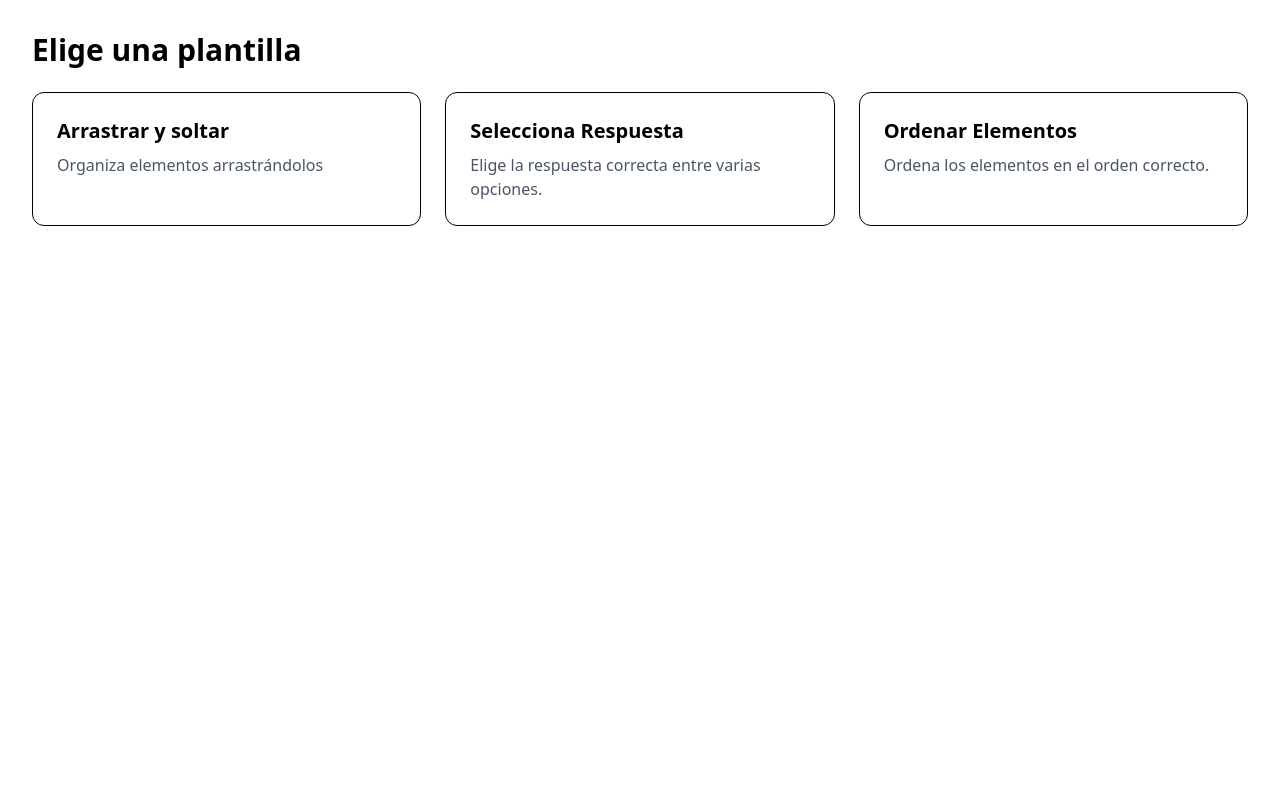
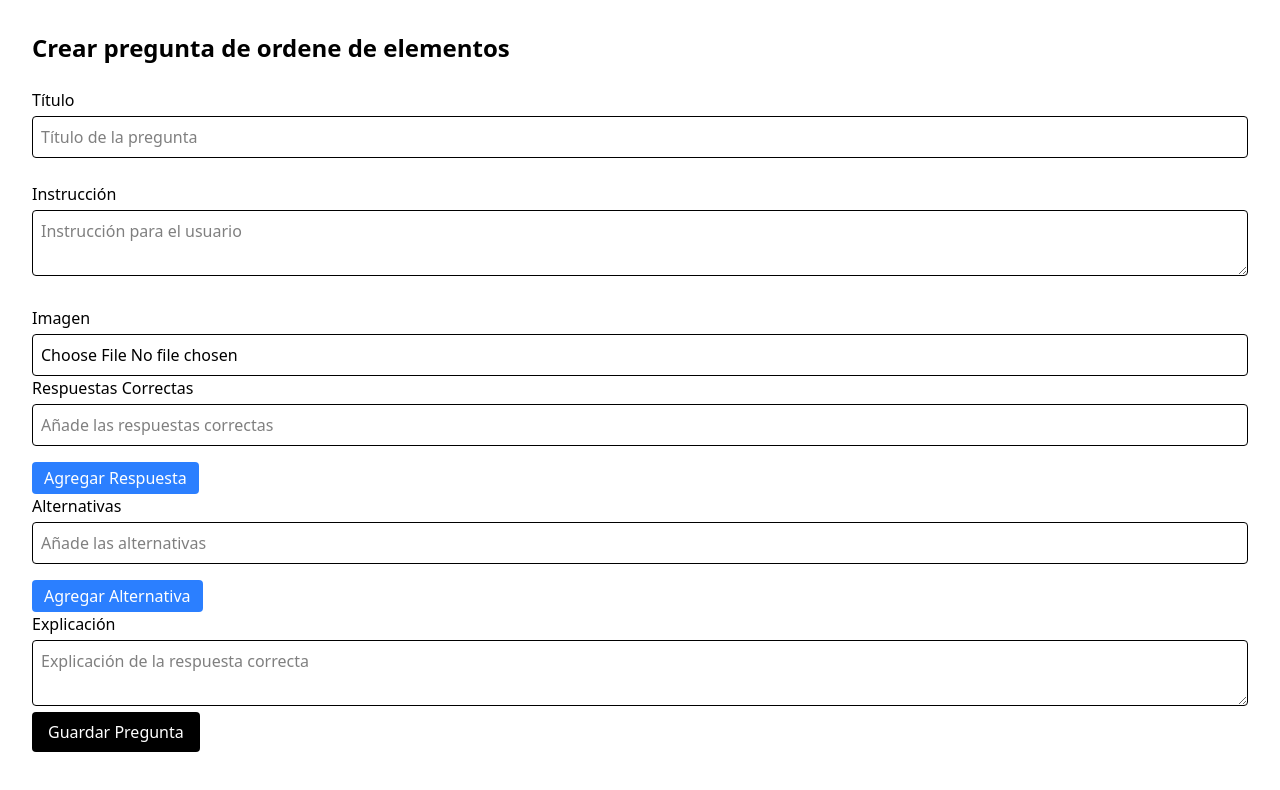
Before and after one commit to epf-21/web, a React (Vite) app in the folder frontend/: page / in a window 1280 px wide. Shown: the top 790 px of the page. Built offline with nearby package versions, Linux system fonts and the light colour scheme.

Commit message:
chore: eliminar y vaciar archivos innecesarios

```diff
--- a/frontend/src/App.jsx
+++ b/frontend/src/App.jsx
@@ -1,18 +1,12 @@
 import React from 'react';
 import { BrowserRouter, Routes, Route } from 'react-router-dom';
-import Home from './pages/Home';
-import DragDrop from './pages/DragDrop';
-import SelectCorrectAnswer from './pages/SelectCorrectAnswer';
-import SortElements from './pages/SortElements';
+import Home from './pages/home.jsx';
 
 export default function App() {
   return (
     <BrowserRouter>
       <Routes>
         <Route path='/' element={<Home />} />
-        <Route path='/Arrastrar-Soltar' element={<DragDrop />} />
-        <Route path='/Seleccionar-Respuesta' element={<SelectCorrectAnswer />} />
-        <Route path='/Ordenar-Elementos' element={<SortElements />} />
       </Routes>
     </BrowserRouter>
   )
--- a/frontend/src/components/TemplateCard.jsx
+++ /dev/null
@@ -1,19 +0,0 @@
-import { useNavigate } from 'react-router-dom';
-
-export default function TemplateCard({ name, description, path }) {
-  const navigate = useNavigate();
-
-  return (
-    <div
-      className="border rounded-xl p-6 hover:shadow-lg cursor-pointer transition"
-      onClick={() => navigate(path)}
-    >
-      <h2 className="text-xl font-semibold mb-2">
-        {name}
-      </h2>
-      <p className="text-gray-600">
-        {description}
-      </p>
-    </div>
-  );
-}
--- a/frontend/src/pages/DragDrop.jsx
+++ /dev/null
@@ -1,35 +0,0 @@
-import { useState } from 'react';
-
-export default function DragDrop() {
-  const [items, setItems] = useState(["Elemento 1", "Elemento 2", "Elemento 3"]);
-
-  const handleDrop = (dragIndex, hoverIndex) => {
-    const updatedItems = [...items];
-    const [removed] = updatedItems.splice(dragIndex, 1);
-    updatedItems.splice(hoverIndex, 0, removed);
-    setItems(updatedItems);
-  };
-
-  return (
-    <div className="p-8">
-      <h1 className="text-2xl font-bold mb-4">Arrastra para ordenar</h1>
-      <ul>
-        {items.map((item, index) => (
-          <li
-            key={index}
-            draggable
-            onDragStart={(e) => e.dataTransfer.setData("dragIndex", index)}
-            onDragOver={(e) => e.preventDefault()}
-            onDrop={(e) => {
-              const dragIndex = e.dataTransfer.getData("dragIndex");
-              handleDrop(dragIndex, index);
-            }}
-            className="border p-4 mb-2 bg-gray-100 rounded-md cursor-move"
-          >
-            {item}
-          </li>
-        ))}
-      </ul>
-    </div>
-  );
-}
--- a/frontend/src/pages/SelectCorrectAnswer.jsx
+++ /dev/null
@@ -1,128 +0,0 @@
-import { useState } from 'react';
-
-export default function SelectCorrectAnswer() {
-  const [title, setTitle] = useState('');
-  const [intruction, setIntruction] = useState('');
-  const [image, setImage] = useState(null);
-  const [correctAnswers, setCorrectAnswers] = useState(['']);
-  const [alternatives, setAlternatives] = useState([''])
-  const [explanation, setExplanation] = useState('');
-
-  const handleCorrectAnswerChange = (index, value) => {
-    const newCorrectAnswers = [...correctAnswers];
-    newCorrectAnswers[index] = value;
-    setCorrectAnswers(newCorrectAnswers);
-  }
-
-  const addItemCorrectAnswer = () => {
-    setCorrectAnswers([...correctAnswers, '']);
-  }
-
-  const handleAlternativeChange = (index, value) => {
-    const newAlternatives = [...alternatives];
-    newAlternatives[index] = value;
-    setAlternatives(newAlternatives);
-  }
-
-  const addItemAlternative = () => {
-    setAlternatives([...alternatives, '']);
-  }
-
-  const handleSubmit = (e) => {
-    e.preventDefault();
-    console.log({
-      title,
-      intruction,
-      image,
-      correctAnswers,
-      alternatives,
-      explanation
-    });
-  };
-
-  return (
-    <div className="p-8">
-      <h1 className="text-2xl font-bold mb-6">Crear pregunta de ordene de elementos</h1>
-      <form className="space-y-6" onSubmit={handleSubmit}>
-        <div>
-          <label className="block mb-1 font-medium">Título</label>
-          <input
-            type="text"
-            value={title}
-            onChange={(e) => setTitle(e.target.value)}
-            className="w-full p-2 border rounded"
-            placeholder="Título de la pregunta"
-          />
-        </div>
-        <div>
-          <label className="block mb-1 font-medium">Instrucción</label>
-          <textarea
-            value={intruction} onChange={(e) => setIntruction(e.target.value)}
-            className="w-full p-2 border rounded"
-            placeholder="Instrucción para el usuario"
-          />
-        </div>
-        <div>
-          <label className="block mb-1 font-medium">Imagen</label>
-          <input
-            type="file"
-            onChange={(e) => setImage(e.target.files[0])}
-            className="w-full p-2 border rounded"
-          />
-          <div>
-            <label className="block mb-1 font-medium">Respuestas Correctas</label>
-            {correctAnswers.map((item, index) => (
-              <input
-                key={index}
-                value={item}
-                onChange={(e) => handleCorrectAnswerChange(index, e.target.value)}
-                className="w-full p-2 border rounded mb-2"
-                placeholder="Añade las respuestas correctas"
-              />
-            ))}
-            <button
-              type="button"
-              onClick={addItemCorrectAnswer}
-              className="bg-blue-500 text-white py-1 px-3 rounded mt-2"
-            >
-              Agregar Respuesta
-            </button>
-          </div>
-          <div>
-            <label className="block mb-1 font-medium">Alternativas</label>
-            {alternatives.map((item, index) => (
-              <input
-                key={index}
-                value={item}
-                onChange={(e) => handleAlternativeChange(index, e.target.value)}
-                className="w-full p-2 border rounded mb-2"
-                placeholder="Añade las alternativas"
-              />
-            ))}
-            <button
-              type="button"
-              onClick={addItemAlternative}
-              className="bg-blue-500 text-white py-1 px-3 rounded mt-2"
-            >
-              Agregar Alternativa
-            </button>
-          </div>
-          <div>
-            <label className="block mb-1 font-medium">Explicación</label>
-            <textarea
-              value={explanation} onChange={(e) => setExplanation(e.target.value)}
-              className="w-full p-2 border rounded"
-              placeholder="Explicación de la respuesta correcta"
-            />
-          </div>
-          <button
-            type="submit"
-            className="bg-black text-white py-2 px-4 rounded"
-          >
-            Guardar Pregunta
-          </button>
-        </div>
-      </form>
-    </div>
-  );
-}
--- a/frontend/src/pages/SortElements.jsx
+++ /dev/null
@@ -1,5 +0,0 @@
-export default function SortElements() {
-  return (
-    <div>Ordenar Elementos</div>
-  );
-}
--- a/frontend/src/pages/home.jsx
+++ b/frontend/src/pages/home.jsx
@@ -1,26 +1,128 @@
-import TemplateCard from '../components/TemplateCard';
-
-const templates = [
-  { id: 1, name: "Arrastrar y soltar", description: "Organiza elementos arrastrándolos", path: '/Arrastrar-Soltar' },
-  { id: 2, name: "Selecciona Respuesta", description: "Elige la respuesta correcta entre varias opciones.", path: '/Seleccionar-Respuesta' },
-  { id: 3, name: "Ordenar Elementos", description: "Ordena los elementos en el orden correcto.", path: '/Ordenar-Elementos' },
-];
+import { useState } from 'react';
 
 export default function Home() {
+  const [title, setTitle] = useState('');
+  const [intruction, setIntruction] = useState('');
+  const [image, setImage] = useState(null);
+  const [correctAnswers, setCorrectAnswers] = useState(['']);
+  const [alternatives, setAlternatives] = useState([''])
+  const [explanation, setExplanation] = useState('');
+
+  const handleCorrectAnswerChange = (index, value) => {
+    const newCorrectAnswers = [...correctAnswers];
+    newCorrectAnswers[index] = value;
+    setCorrectAnswers(newCorrectAnswers);
+  }
+
+  const addItemCorrectAnswer = () => {
+    setCorrectAnswers([...correctAnswers, '']);
+  }
+
+  const handleAlternativeChange = (index, value) => {
+    const newAlternatives = [...alternatives];
+    newAlternatives[index] = value;
+    setAlternatives(newAlternatives);
+  }
+
+  const addItemAlternative = () => {
+    setAlternatives([...alternatives, '']);
+  }
+
+  const handleSubmit = (e) => {
+    e.preventDefault();
+    console.log({
+      title,
+      intruction,
+      image,
+      correctAnswers,
+      alternatives,
+      explanation
+    });
+  };
 
   return (
     <div className="p-8">
-      <h1 className="text-3xl font-bold mb-6">Elige una plantilla</h1>
-      <div className="grid grid-cols-1 md:grid-cols-2 lg:grid-cols-3 gap-6">
-        {templates.map((template) => (
-          <TemplateCard
-            key={template.id}
-            name={template.name}
-            description={template.description}
-            path={template.path}
+      <h1 className="text-2xl font-bold mb-6">Crear pregunta de ordene de elementos</h1>
+      <form className="space-y-6" onSubmit={handleSubmit}>
+        <div>
+          <label className="block mb-1 font-medium">Título</label>
+          <input
+            type="text"
+            value={title}
+            onChange={(e) => setTitle(e.target.value)}
+            className="w-full p-2 border rounded"
+            placeholder="Título de la pregunta"
           />
-        ))}
-      </div>
+        </div>
+        <div>
+          <label className="block mb-1 font-medium">Instrucción</label>
+          <textarea
+            value={intruction} onChange={(e) => setIntruction(e.target.value)}
+            className="w-full p-2 border rounded"
+            placeholder="Instrucción para el usuario"
+          />
+        </div>
+        <div>
+          <label className="block mb-1 font-medium">Imagen</label>
+          <input
+            type="file"
+            onChange={(e) => setImage(e.target.files[0])}
+            className="w-full p-2 border rounded"
+          />
+          <div>
+            <label className="block mb-1 font-medium">Respuestas Correctas</label>
+            {correctAnswers.map((item, index) => (
+              <input
+                key={index}
+                value={item}
+                onChange={(e) => handleCorrectAnswerChange(index, e.target.value)}
+                className="w-full p-2 border rounded mb-2"
+                placeholder="Añade las respuestas correctas"
+              />
+            ))}
+            <button
+              type="button"
+              onClick={addItemCorrectAnswer}
+              className="bg-blue-500 text-white py-1 px-3 rounded mt-2"
+            >
+              Agregar Respuesta
+            </button>
+          </div>
+          <div>
+            <label className="block mb-1 font-medium">Alternativas</label>
+            {alternatives.map((item, index) => (
+              <input
+                key={index}
+                value={item}
+                onChange={(e) => handleAlternativeChange(index, e.target.value)}
+                className="w-full p-2 border rounded mb-2"
+                placeholder="Añade las alternativas"
+              />
+            ))}
+            <button
+              type="button"
+              onClick={addItemAlternative}
+              className="bg-blue-500 text-white py-1 px-3 rounded mt-2"
+            >
+              Agregar Alternativa
+            </button>
+          </div>
+          <div>
+            <label className="block mb-1 font-medium">Explicación</label>
+            <textarea
+              value={explanation} onChange={(e) => setExplanation(e.target.value)}
+              className="w-full p-2 border rounded"
+              placeholder="Explicación de la respuesta correcta"
+            />
+          </div>
+          <button
+            type="submit"
+            className="bg-black text-white py-2 px-4 rounded"
+          >
+            Guardar Pregunta
+          </button>
+        </div>
+      </form>
     </div>
   );
 }
```
